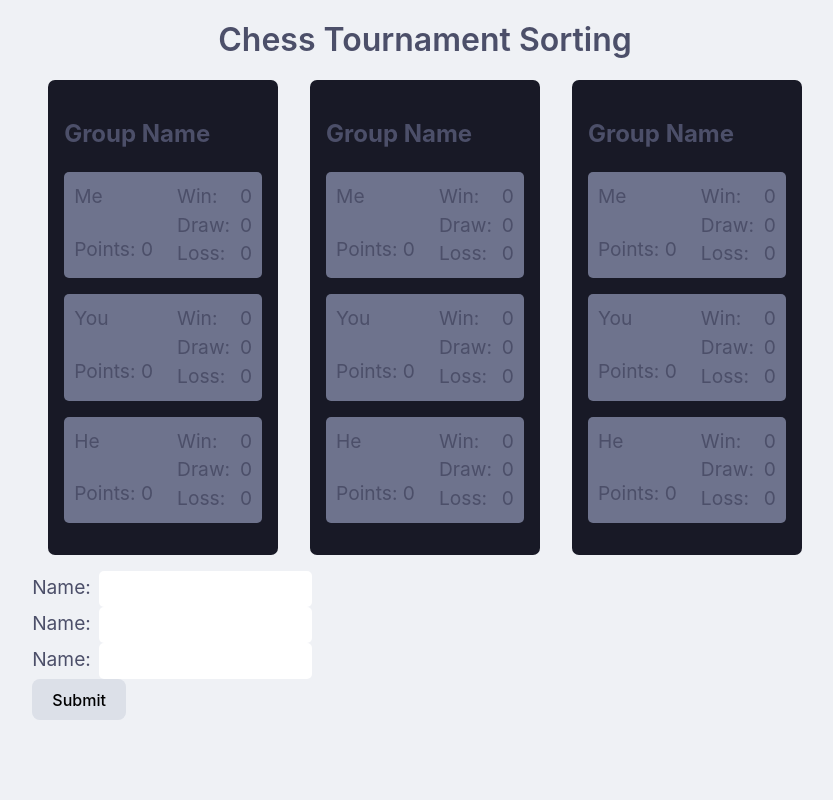
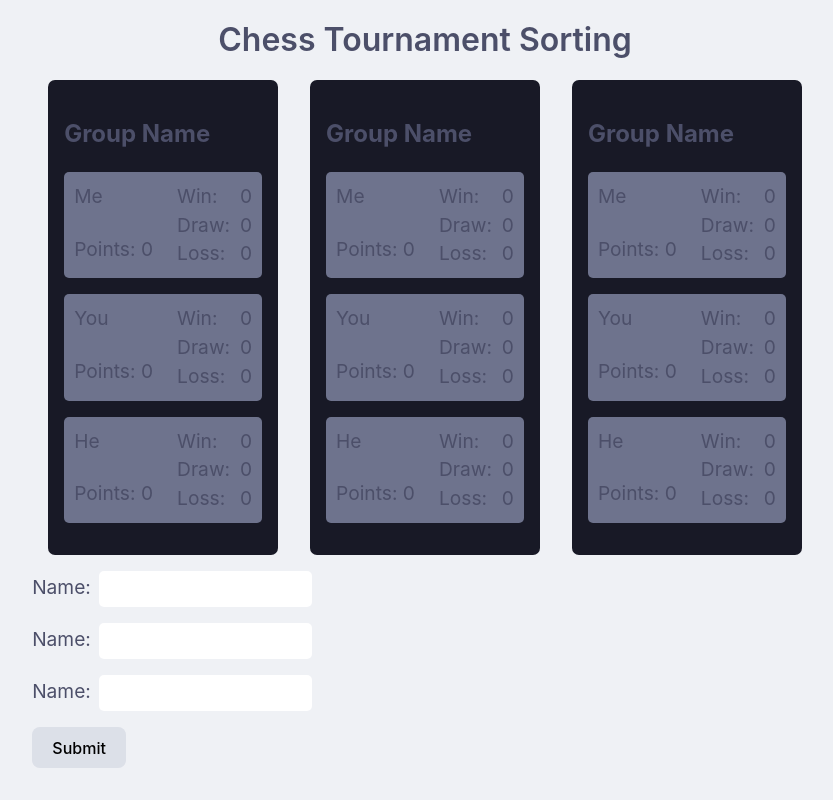
Before and after one commit to B33th0v3n960/chess-tournament-sorting, a React (Vite) app: page / in a window 1280 px wide. Shown: the whole page, without its empty margins (215-1048 px from the left). Built offline with nearby package versions, Linux system fonts and the light colour scheme.

Commit message:
create mb1 utility class

```diff
--- a/src/css/index.css
+++ b/src/css/index.css
@@ -86,6 +86,10 @@ button:focus-visible {
   display: flex;
 }
 
+.mb-1 {
+  margin-bottom: 1rem;
+}
+
 @media (min-width: 1000px) {
   .group__container {
     flex-direction: row;
```
